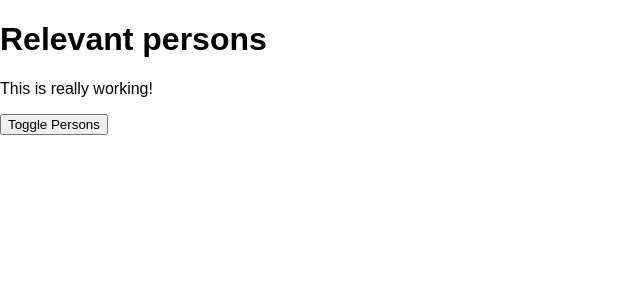
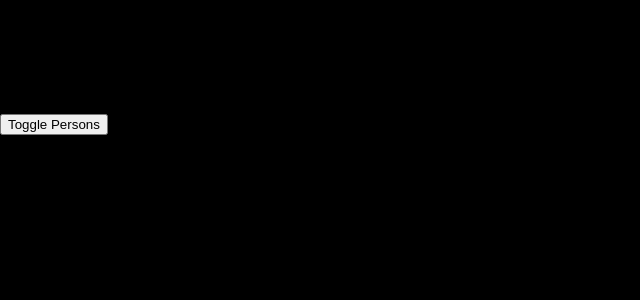
Before and after one commit to eduFDiaz/react-complete-guide, a React app: page / in a window 1280 px wide. Shown: the top 300 px of the page, without its empty margins (0-640 px from the left). Built offline with nearby package versions, Linux system fonts and the light colour scheme.

Commit message:
087 Component Updating lifecycle in action

```diff
--- a/src/components/Persons/Persons.js
+++ b/src/components/Persons/Persons.js
@@ -14,6 +14,10 @@ class Persons extends Component{
         console.log('[Persons.js] Inside componentDidMount()');
       }
 
+      componentWillReceiveProps(nextProps){
+        console.log('[Persons.js] Inside componentWillReceiveProps()',nextProps);
+      }
+
     render(){
         console.log('[Persons.js] Inside render()');
         return this.props.persons.map((person, index) => {
--- a/src/containers/App.css
+++ b/src/containers/App.css
@@ -1,8 +1,8 @@
 .App {
   text-align: center;
-  color: black;
+  color: white;
 }
 
 body{
-  background-color: white;
+  background-color: black;
 }
```
